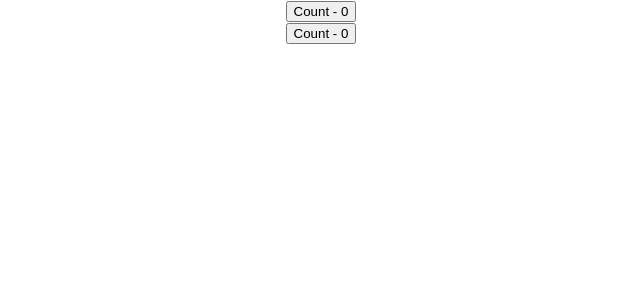
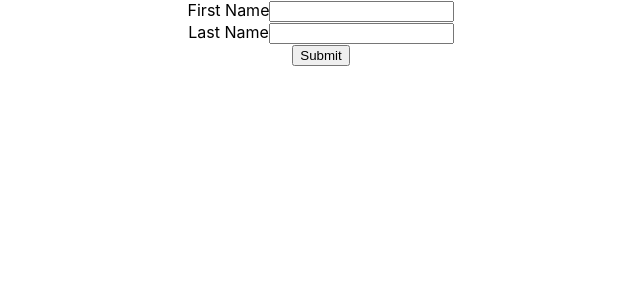
Before and after one commit to rr2x/2021reactjshooks, a React (Create React App) app in the folder h/: page / in a window 1280 px wide. Shown: the top 300 px of the page, without its empty margins (319-959 px from the left). Built offline with nearby package versions, Linux system fonts and the light colour scheme.

Commit message:
custom hooks (useCounter, useInput)

```diff
--- a/h/src/App.js
+++ b/h/src/App.js
@@ -37,8 +37,13 @@ import './App.css';
 // import ClassTimer from './c18/ClassTimer'
 // import HookTimer from './c18/HookTimer'
 
-import DocTitleOne from './c19/DocTitleOne'
-import DocTitleTwo from './c19/DocTitleTwo';
+// import DocTitleOne from './c19/DocTitleOne'
+// import DocTitleTwo from './c19/DocTitleTwo';
+
+// import CounterOne from './c19/CounterOne'
+// import CounterTwo from './c19/CounterTwo'
+
+import UserForm from './c19/UserForm'
 
 
 const App = () => {
@@ -46,8 +51,13 @@ const App = () => {
   return (
     <div className="App">
 
-      <DocTitleOne />
-      <DocTitleTwo />
+      <UserForm />
+
+      {/* <CounterOne/>
+      <CounterTwo/> */}
+
+      {/* <DocTitleOne />
+      <DocTitleTwo /> */}
 
       {/* <HookTimer />
       <ClassTimer /> */}
--- a/h/src/c18/FocusInput.js
+++ b/h/src/c18/FocusInput.js
@@ -4,9 +4,7 @@ const FocusInput = () => {
 
   const inputRef = useRef(null)
 
-  useEffect(()=>{
-    inputRef.current.focus()
-  },[])
+  useEffect(()=>inputRef.current.focus(), [])
 
   return (
     <div>
--- /dev/null
+++ b/h/src/c19/CounterOne.js
@@ -0,0 +1,18 @@
+import React from 'react'
+import useCounter from './hooks/useCounter'
+
+const CounterOne = () => {
+
+  const [count, increment, decrement, reset] = useCounter(5,1)
+
+  return (
+    <div>
+      <h2>Count = {count}</h2>
+      <button onClick={increment}>Increment</button>
+      <button onClick={decrement}>Decrement</button>
+      <button onClick={reset}>reset</button>
+    </div>
+  )
+}
+
+export default CounterOne
--- /dev/null
+++ b/h/src/c19/CounterTwo.js
@@ -0,0 +1,18 @@
+import React from 'react'
+import useCounter from './hooks/useCounter'
+
+const CounterTwo = () => {
+
+  const [count, increment, decrement, reset] = useCounter(10,10)
+
+  return (
+    <div>
+      <h2>Count = {count}</h2>
+      <button onClick={increment}>Increment</button>
+      <button onClick={decrement}>Decrement</button>
+      <button onClick={reset}>reset</button>
+    </div>
+  )
+}
+
+export default CounterTwo
--- /dev/null
+++ b/h/src/c19/UserForm.js
@@ -0,0 +1,35 @@
+import React from 'react'
+import useInput from './hooks/useInput'
+
+const UserForm = () => {
+
+  const [firstName, bindFirstName, resetFirstName] = useInput('')
+  const [lastName, bindLastName, resetLastName] = useInput('')
+
+  const submitHandler = e => {
+    e.preventDefault()
+    alert(`hello ${firstName} ${lastName}`)
+    resetFirstName()
+    resetLastName()
+  }
+
+  return (
+    <div>
+      <form onSubmit={submitHandler}>
+        <div>
+          <label>First Name</label>
+          {/* spread operator that mirrors the attribute values, */}
+          {/* we are using JSX here and not html */}
+          <input {...bindFirstName} type="text" />
+        </div>
+        <div>
+          <label>Last Name</label>
+          <input {...bindLastName} type="text" />
+        </div>
+        <button type="submit">Submit</button>
+      </form>
+    </div>
+  )
+}
+
+export default UserForm
--- a/h/src/c19/hooks/useDocumentTitle.js
+++ b/h/src/c19/hooks/useDocumentTitle.js
@@ -1,9 +1,5 @@
 import { useEffect } from 'react'
 
-const useDocumentTitle = count => {
-  useEffect(()=>{
-    document.title = `Count ${count}`
-  },[count])
-}
+const useDocumentTitle = count => useEffect(()=>document.title = `Count ${count}`, [count])
 
 export default useDocumentTitle
--- /dev/null
+++ b/h/src/c19/hooks/useInput.js
@@ -0,0 +1,16 @@
+import {useState} from 'react'
+
+const useInput = (initialValue) => {
+  const [value, setValue] = useState(initialValue)
+
+  const reset = () => setValue(initialValue)
+
+  const bind = {
+    value, // ES6 non equivalent= value: value
+    onChange: e => { setValue(e.target.value) }
+  }
+
+  return [value, bind, reset]
+}
+
+export default useInput
--- a/h/src/c5/HookCounterOne.js
+++ b/h/src/c5/HookCounterOne.js
@@ -16,7 +16,7 @@ function HookCounterOne() {
         type="text"
         value={name}
         onChange={
-          e => setName(prevName => (prevName = e.target.value))
+          e => setName(prevName => e.target.value)
         }
       />
       <button
```
Also changed, not shown: h/src/c15/DataFetchingTwo.js (+13 -4 lines), h/src/c18/HookTimer.js (+3 -6 lines), h/src/c19/hooks/useCounter.js (added, +13 -0 lines), h/src/c9/DataFetching.js (+4 -12 lines).
